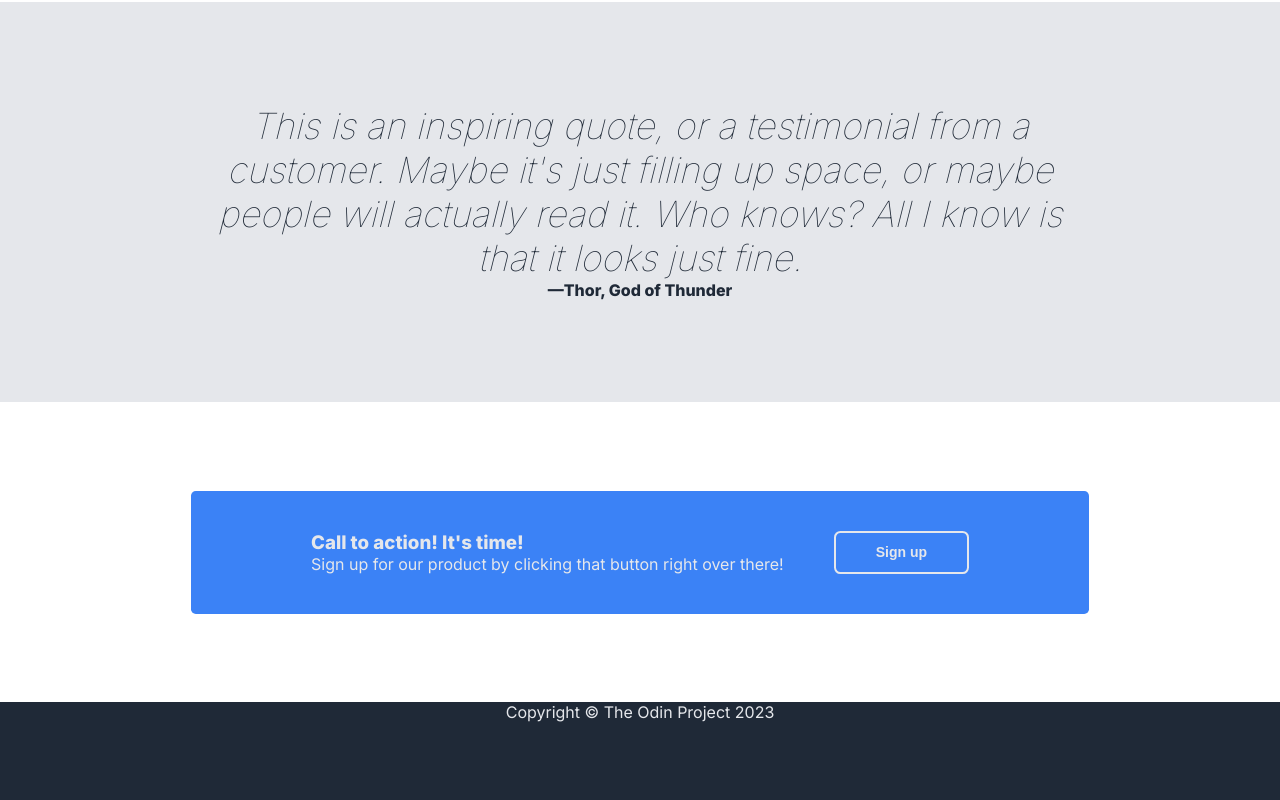
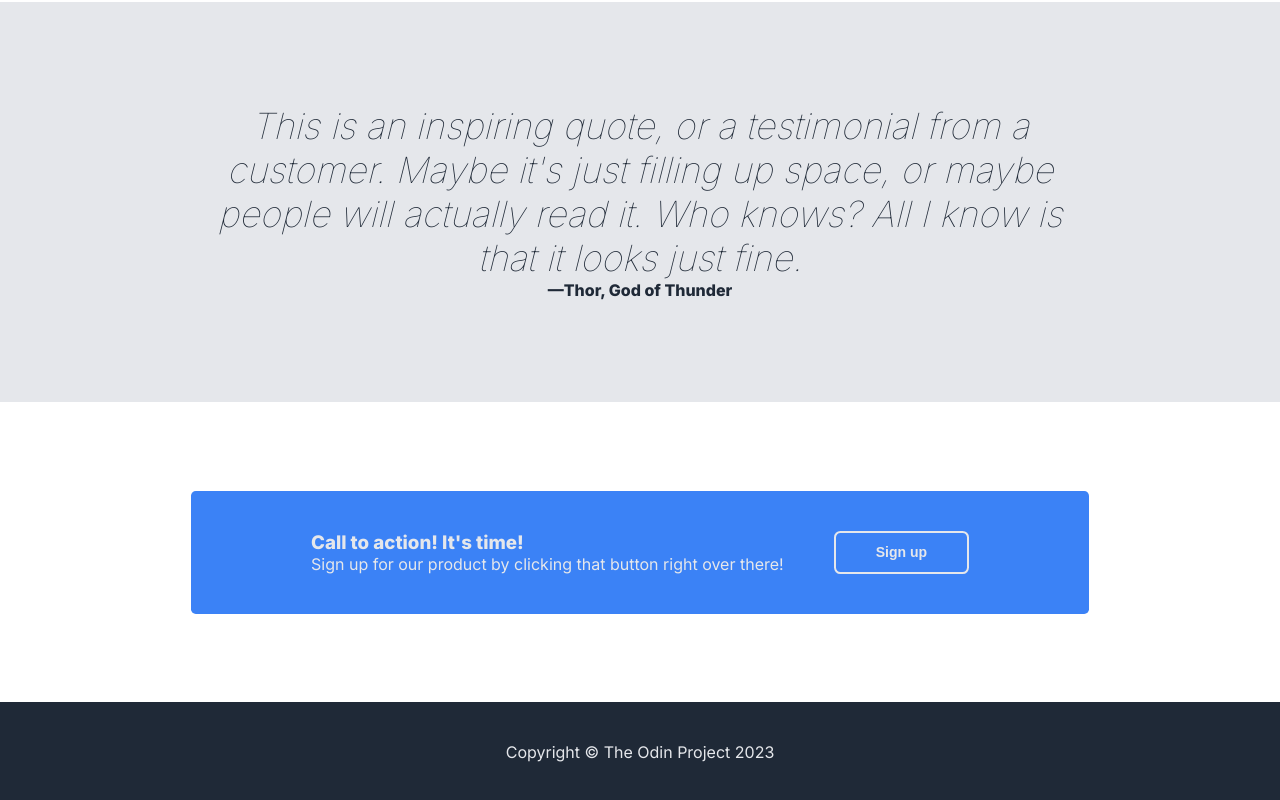
Before and after one commit to marceloquerque/odin-foundations-landing-page, a plain HTML site: page index.html in a window 1280 px wide. Shown: the part 700-1500 px from the top of the page. Drawn offline with Linux system fonts and the light colour scheme.

Commit message:
Done. I will come back once I learn more

```diff
--- a/css/style.css
+++ b/css/style.css
@@ -129,11 +129,13 @@ main {
     display: flex;
     place-items: center;
     color: #1f2937;
+    position: relative;
 }
 
 .text {
     font-size: 36px;
     font-weight: lighter;
+    text-align: justify;
 }
 
 .quote-author {
@@ -165,4 +167,7 @@ footer {
     background-color: #1f2937;
     height: 100px;
     color: #e5e7eb;
+    display: flex;
+    justify-content: center;
+    align-items: center;
 }
```
